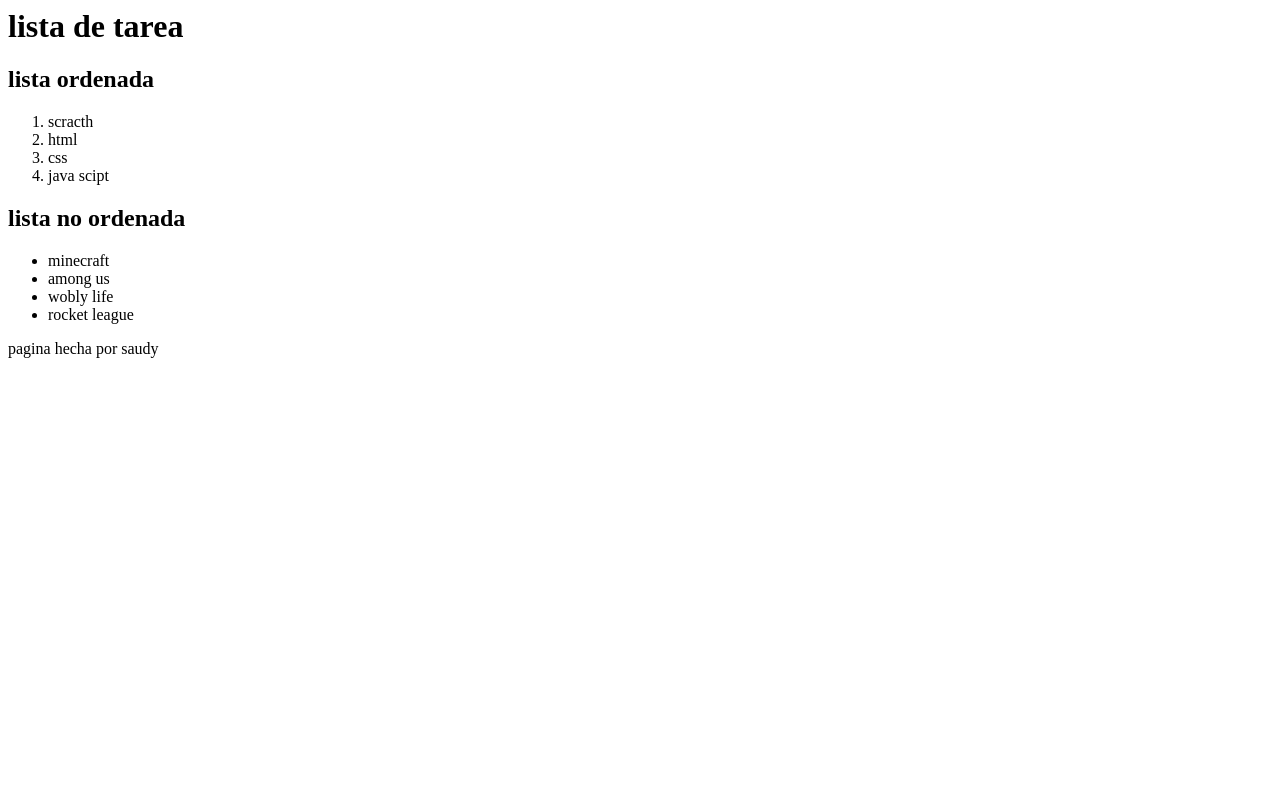
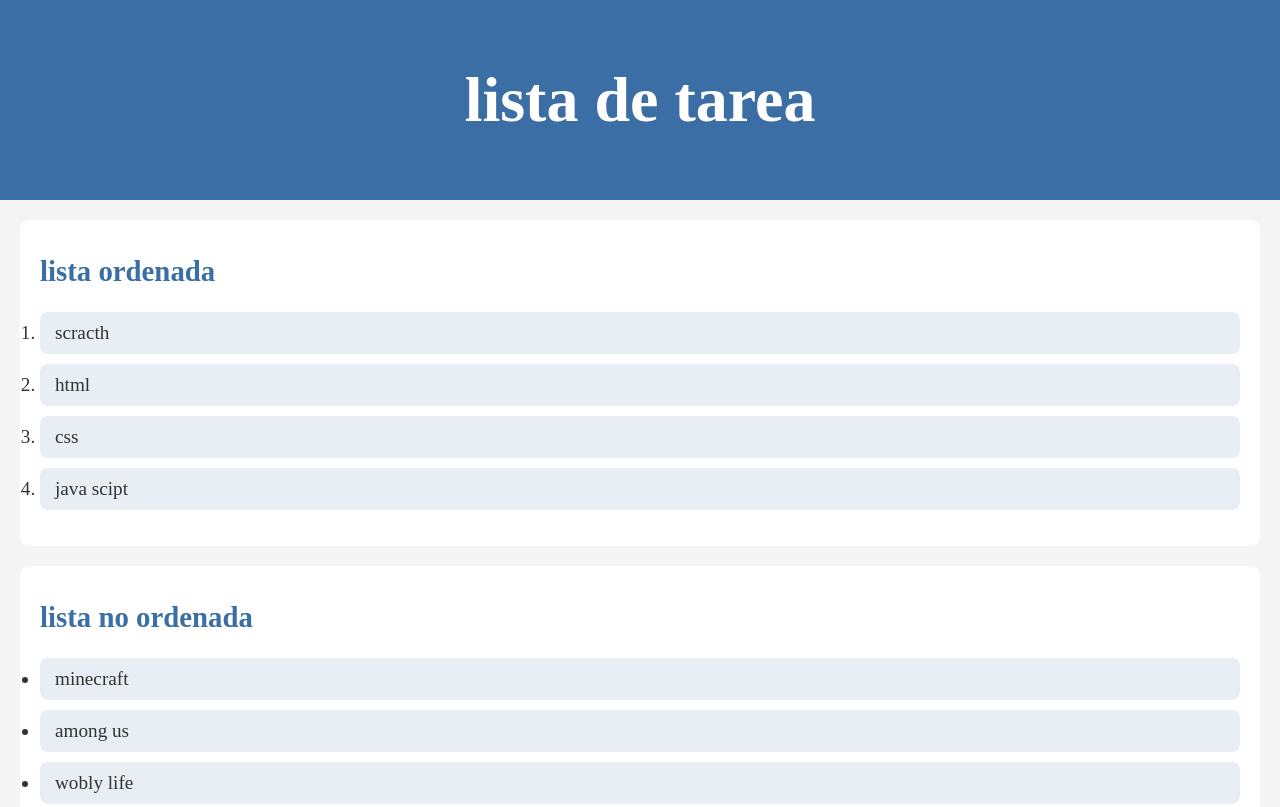
Before and after one commit to saidsakersandoval0219-commits/html-listas, a plain HTML site: page index.html in a window 1280 px wide. Shown: the top 807 px of the page. Drawn offline with Linux system fonts and the light colour scheme.

Commit message:
ya casi termino css

```diff
--- a/index.html
+++ b/index.html
@@ -6,8 +6,7 @@
     <header>
       <h1>lista de tarea</h1>
     </header>
-  </body>
-  <div>
+    <div class="main">
       <section>
         <h2>lista ordenada</h2>
         <ol class="styled-list">
@@ -46,4 +45,50 @@
     <footer>
       <p>pagina hecha por saudy</p>
     </footer>
+  </body>
+  <style>
+    BODY {
+      font-family: serif;
+      margin: 0px;
+      padding: 0px;
+      background-color: #f5f5f5;
+      color: #333333;
+    }
+    header {
+      background-color: #3a6ea5;
+      color: #ffffff;
+      text-align: center;
+      padding-top: 20px;
+      padding-bottom: 20px;
+      font-size: 2rem;
+    }
+    .main {
+      padding: 20px;
+    }
+    section {
+      margin-bottom: 20px;
+      padding: 20px;
+      background-color: #ffffff;
+      border-radius: 10px;
+    }
+    h2 {
+      color: #3a6ea5;
+      font-size: 1.8rem;
+      margin-top: 15px;
+    }
+    .styled-list {
+      padding: 0px;
+    }
+    .styled-list li {
+      font-size: 1.2rem;
+      padding-top: 10px;
+      padding-left: 15px;
+      padding-bottom: 10px;
+      padding-right: 15px;
+      border-radius: 8px;
+      margin-top: 10px;
+      margin-bottom: 10px;
+      background-color: #e8eef3;
+    }
+  </style>
 </html>
```
Lines whose indentation alone changed are shown as unchanged.
